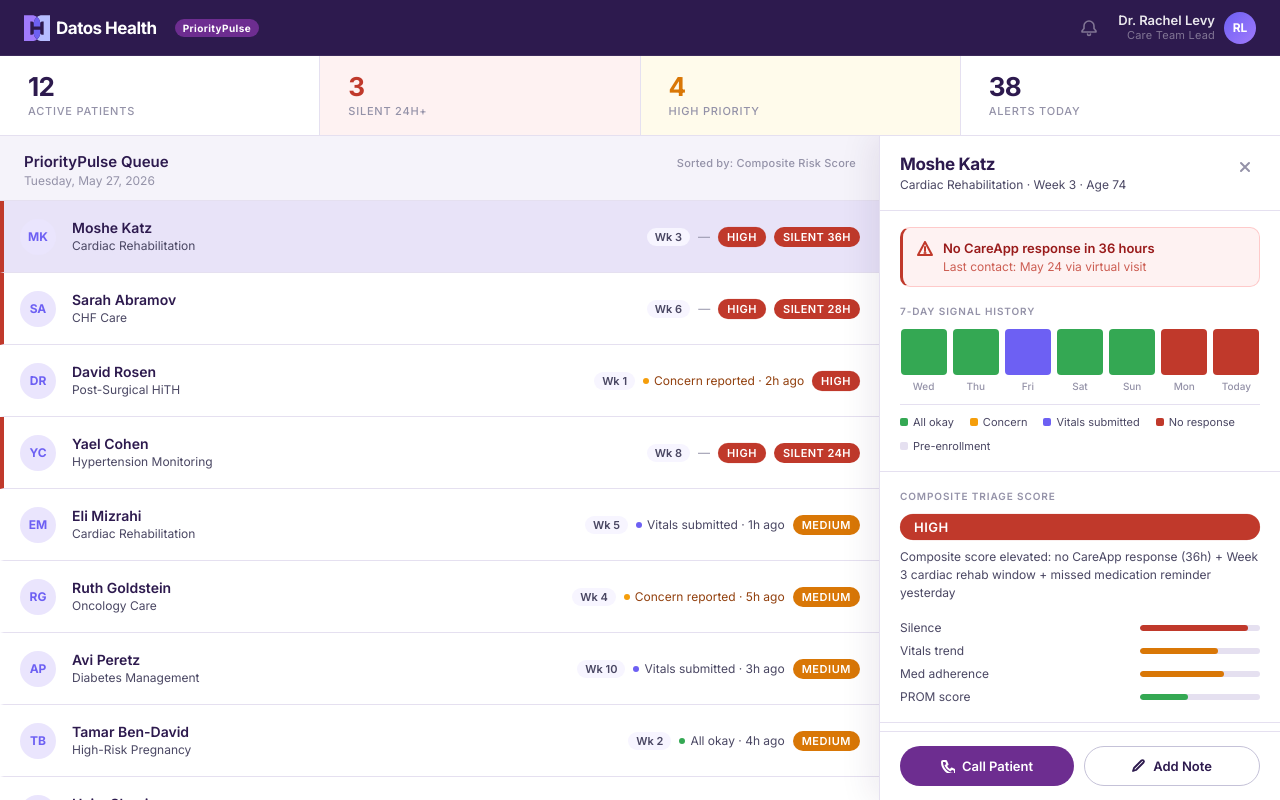
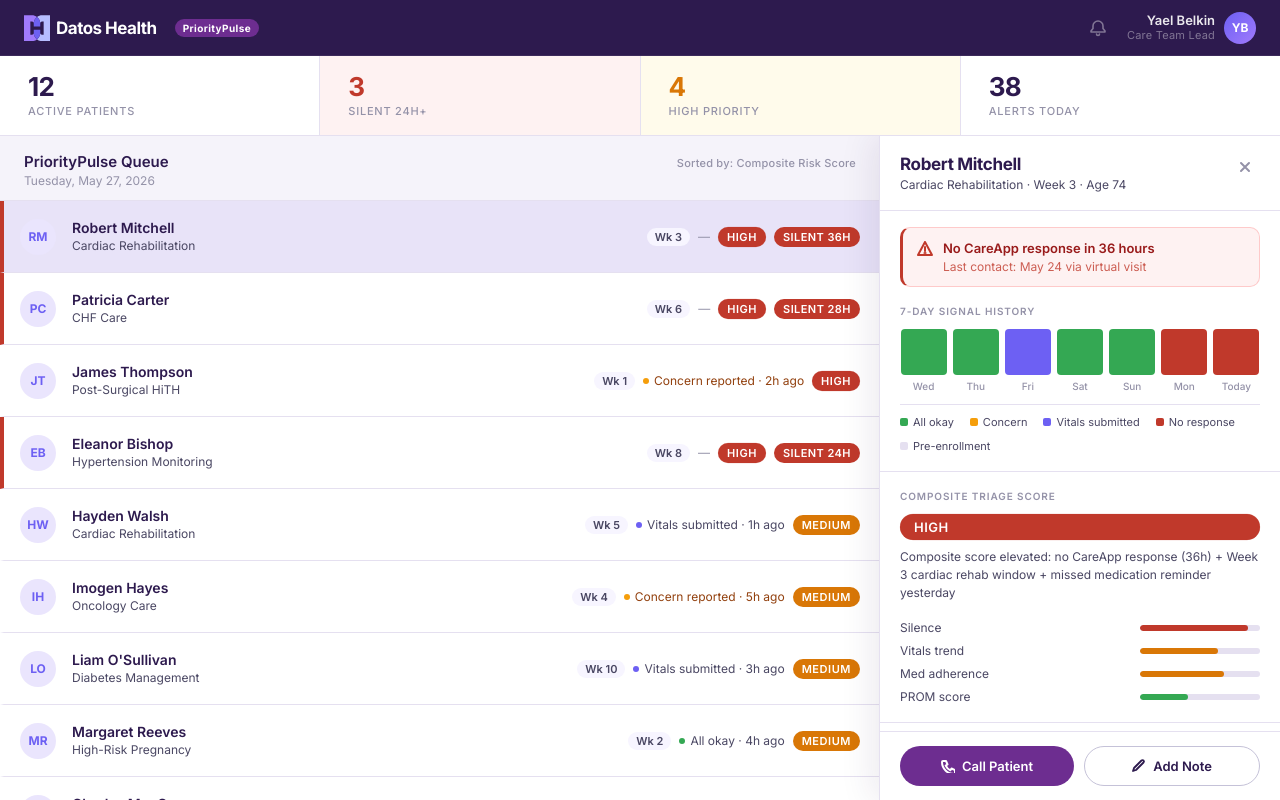
Before and after one commit to bensahar7/datos, a plain HTML site: page index.html in a window 1280 px wide. Drawn offline with Linux system fonts and the light colour scheme.

Commit message:
Update clinician + patient names to US/AU

```diff
--- a/index.html
+++ b/index.html
@@ -940,10 +940,10 @@ html, body {
       </button>
       <div class="nav-user">
         <div class="nav-user-info">
-          <div class="nav-user-name">Dr. Rachel Levy</div>
+          <div class="nav-user-name">Yael Belkin</div>
           <div class="nav-user-role">Care Team Lead</div>
         </div>
-        <div class="nav-avatar" aria-hidden="true">RL</div>
+        <div class="nav-avatar" aria-hidden="true">YB</div>
       </div>
     </div>
   </nav>
@@ -1022,8 +1022,8 @@ html, body {
 const patients = [
   {
     id: 1,
-    name: 'Moshe Katz',
-    initials: 'MK',
+    name: 'Robert Mitchell',
+    initials: 'RM',
     age: 74,
     program: 'Cardiac Rehabilitation',
     week: 3,
@@ -1041,12 +1041,12 @@ const patients = [
       { label: 'PROM score', pct: 40, level: 'low' }
     ],
     promResponse: null,
-    lastContact: { date: 'May 24', type: 'Virtual visit', clinician: 'Dr. Levy', initials: 'RL' }
+    lastContact: { date: 'May 24', type: 'Virtual visit', clinician: 'Yael Belkin', initials: 'YB' }
   },
   {
     id: 2,
-    name: 'Sarah Abramov',
-    initials: 'SA',
+    name: 'Patricia Carter',
+    initials: 'PC',
     age: 68,
     program: 'CHF Care',
     week: 6,
@@ -1064,12 +1064,12 @@ const patients = [
       { label: 'PROM score', pct: 60, level: 'medium' }
     ],
     promResponse: null,
-    lastContact: { date: 'May 25', type: 'Phone call', clinician: 'Nurse Dina', initials: 'DN' }
+    lastContact: { date: 'May 25', type: 'Phone call', clinician: 'Nurse Hayes', initials: 'NH' }
   },
   {
     id: 3,
-    name: 'David Rosen',
-    initials: 'DR',
+    name: 'James Thompson',
+    initials: 'JT',
     age: 71,
     program: 'Post-Surgical HiTH',
     week: 1,
@@ -1087,12 +1087,12 @@ const patients = [
       { label: 'PROM score', pct: 85, level: 'high' }
     ],
     promResponse: 'The area around my stitches looks redder than yesterday and feels warm to the touch. My temperature was 38.1 this morning.',
-    lastContact: { date: 'May 26', type: 'Virtual visit', clinician: 'Dr. Levy', initials: 'RL' }
+    lastContact: { date: 'May 26', type: 'Virtual visit', clinician: 'Yael Belkin', initials: 'YB' }
   },
   {
     id: 4,
-    name: 'Yael Cohen',
-    initials: 'YC',
+    name: 'Eleanor Bishop',
+    initials: 'EB',
     age: 82,
     program: 'Hypertension Monitoring',
     week: 8,
@@ -1110,12 +1110,12 @@ const patients = [
       { label: 'PROM score', pct: 45, level: 'medium' }
     ],
     promResponse: null,
-    lastContact: { date: 'May 25', type: 'Phone call', clinician: 'Nurse Dina', initials: 'DN' }
+    lastContact: { date: 'May 25', type: 'Phone call', clinician: 'Nurse Hayes', initials: 'NH' }
   },
   {
     id: 5,
-    name: 'Eli Mizrahi',
-    initials: 'EM',
+    name: 'Hayden Walsh',
+    initials: 'HW',
     age: 65,
     program: 'Cardiac Rehabilitation',
     week: 5,
@@ -1133,12 +1133,12 @@ const patients = [
       { label: 'PROM score', pct: 55, level: 'medium' }
     ],
     promResponse: null,
-    lastContact: { date: 'May 22', type: 'Virtual visit', clinician: 'Dr. Levy', initials: 'RL' }
+    lastContact: { date: 'May 22', type: 'Virtual visit', clinician: 'Yael Belkin', initials: 'YB' }
   },
   {
     id: 6,
-    name: 'Ruth Goldstein',
-    initials: 'RG',
+    name: 'Imogen Hayes',
+    initials: 'IH',
     age: 59,
     program: 'Oncology Care',
     week: 4,
@@ -1156,12 +1156,12 @@ const patients = [
       { label: 'PROM score', pct: 70, level: 'medium' }
     ],
     promResponse: 'Nausea has been worse since yesterday. I managed to eat a little in the morning but couldn\'t keep lunch down. Feeling very tired.',
-    lastContact: { date: 'May 23', type: 'Virtual visit', clinician: 'Dr. Levy', initials: 'RL' }
+    lastContact: { date: 'May 23', type: 'Virtual visit', clinician: 'Yael Belkin', initials: 'YB' }
   },
   {
     id: 7,
-    name: 'Avi Peretz',
-    initials: 'AP',
+    name: 'Liam O\'Sullivan',
+    initials: 'LO',
     age: 56,
     program: 'Diabetes Management',
     week: 10,
@@ -1179,12 +1179,12 @@ const patients = [
       { label: 'PROM score', pct: 30, level: 'low' }
     ],
     promResponse: null,
-    lastContact: { date: 'May 20', type: 'Phone call', clinician: 'Nurse Dina', initials: 'DN' }
+    lastContact: { date: 'May 20', type: 'Phone call', clinician: 'Nurse Hayes', initials: 'NH' }
   },
   {
     id: 8,
-    name: 'Tamar Ben-David',
-    initials: 'TB',
+    name: 'Margaret Reeves',
+    initials: 'MR',
     age: 34,
     program: 'High-Risk Pregnancy',
     week: 2,
@@ -1202,12 +1202,12 @@ const patients = [
       { label: 'PROM score', pct: 20, level: 'low' }
     ],
     promResponse: null,
-    lastContact: { date: 'May 24', type: 'Virtual visit', clinician: 'Dr. Levy', initials: 'RL' }
+    lastContact: { date: 'May 24', type: 'Virtual visit', clinician: 'Yael Belkin', initials: 'YB' }
   },
   {
     id: 9,
-    name: 'Haim Shapira',
-    initials: 'HS',
+    name: 'Charles MacGregor',
+    initials: 'CM',
     age: 63,
     program: 'Pulmonary Rehabilitation',
     week: 7,
@@ -1225,12 +1225,12 @@ const patients = [
       { label: 'PROM score', pct: 10, level: 'low' }
     ],
     promResponse: null,
-    lastContact: { date: 'May 21', type: 'Phone call', clinician: 'Nurse Dina', initials: 'DN' }
+    lastContact: { date: 'May 21', type: 'Phone call', clinician: 'Nurse Hayes', initials: 'NH' }
   },
   {
     id: 10,
-    name: 'Miriam Levi',
-    initials: 'ML',
+    name: 'Beatrice Nguyen',
+    initials: 'BN',
     age: 70,
     program: 'Cardiac Rehabilitation',
     week: 11,
@@ -1248,7 +1248,7 @@ const patients = [
       { label: 'PROM score', pct: 5, level: 'low' }
     ],
     promResponse: null,
-    lastContact: { date: 'May 19', type: 'Virtual visit', clinician: 'Dr. Levy', initials: 'RL' }
+    lastContact: { date: 'May 19', type: 'Virtual visit', clinician: 'Yael Belkin', initials: 'YB' }
   }
 ];
 
```
